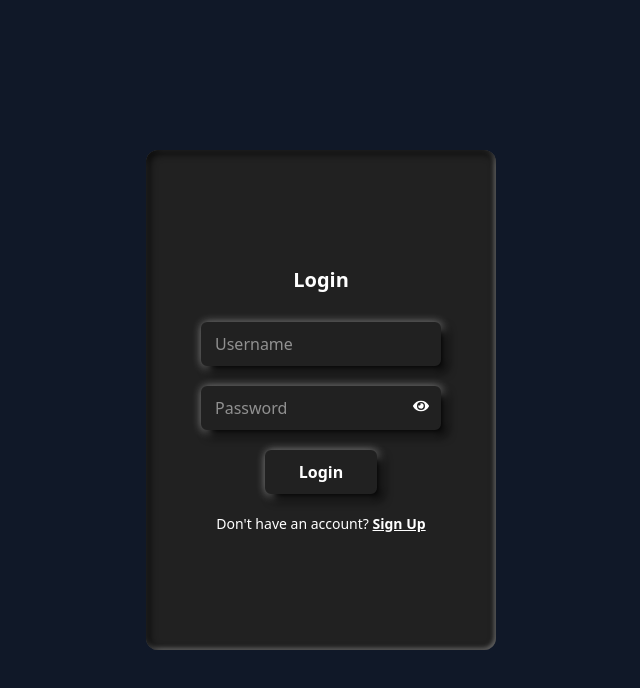
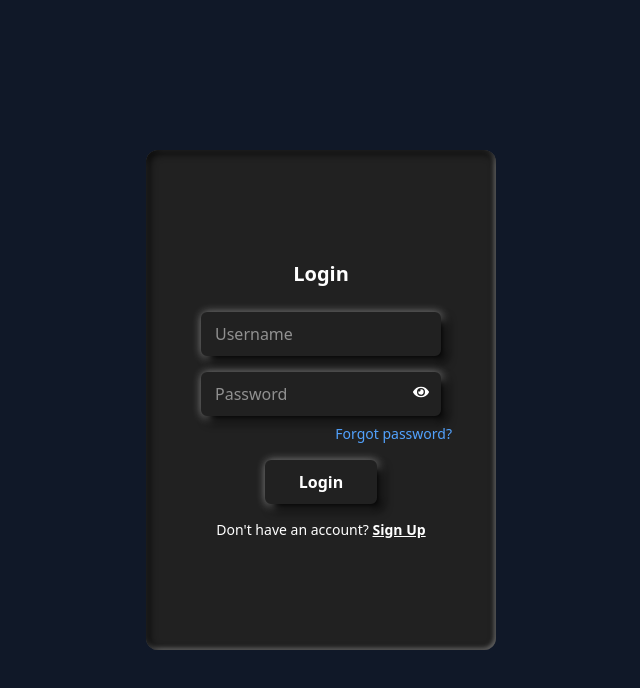
Before and after one commit to Rezwan-react/Chat-web-client, a React (Vite) app: page /registerLogin in a window 1280 px wide. Shown: the top 688 px of the page, without its empty margins (319-959 px from the left). Built offline with nearby package versions, Linux system fonts and the light colour scheme.

Commit message:
forgot  password

```diff
--- a/src/components/registerLogin/RegisterLogin.jsx
+++ b/src/components/registerLogin/RegisterLogin.jsx
@@ -5,8 +5,8 @@ function RegisterLogin() {
     const [flipped, setFlipped] = useState(false);
     const [showPassword, setShowPassword] = useState(false);
     const [showConfirmPassword, setShowConfirmPassword] = useState(false);
+
     return (
-        <>
         <div className="flex justify-center items-center min-h-screen bg-gray-900">
             <div
                 className={`relative w-[350px] h-[500px] transition-transform duration-1000`}
@@ -15,9 +15,9 @@ function RegisterLogin() {
                     transform: flipped ? 'rotateY(180deg)' : 'rotateY(0deg)',
                 }}
             >
-                    {/* ============================Front - Login========================= */}
+                {/* =================== Front - Login =================== */}
                 <div
-                        className="absolute w-full h-full flex flex-col justify-center items-center gap-5 px-8 py-12 rounded-xl text-white bg-[#212121]"
+                    className="absolute w-full h-full flex flex-col justify-center items-center gap-4 px-8 py-12 rounded-xl text-white bg-[#212121]"
                     style={{
                         backfaceVisibility: 'hidden',
                         boxShadow:
@@ -44,6 +44,9 @@ function RegisterLogin() {
                             {showPassword ? <FaEyeSlash /> : <FaEye />}
                         </button>
                     </div>
+                    <a href="#" className="text-sm text-blue-400 hover:underline -mt-2 self-end pr-3">
+                        Forgot password?
+                    </a>
                     <button className="py-2 px-8 bg-[#212121] text-white font-bold rounded-md border-2 border-[#212121] shadow-[6px_6px_10px_rgba(0,0,0,1),1px_1px_10px_rgba(255,255,255,0.6)] active:scale-95 hover:scale-105 transition-all duration-300">
                         Login
                     </button>
@@ -58,9 +61,9 @@ function RegisterLogin() {
                     </span>
                 </div>
 
-                    {/* =================================Back - Sign Up========================== */}
+                {/* =================== Back - Sign Up =================== */}
                 <div
-                        className="absolute w-full h-full flex flex-col justify-center items-center gap-5 px-8 py-12 rounded-xl text-white bg-[#212121]"
+                    className="absolute w-full h-full flex flex-col justify-center items-center gap-4 px-8 py-12 rounded-xl text-white bg-[#212121]"
                     style={{
                         transform: 'rotateY(180deg)',
                         backfaceVisibility: 'hidden',
@@ -122,8 +125,7 @@ function RegisterLogin() {
                 </div>
             </div>
         </div>
-        </>
-    )
+    );
 }
 
-export default RegisterLogin
+export default RegisterLogin;
```
Lines whose indentation alone changed are shown as unchanged.
